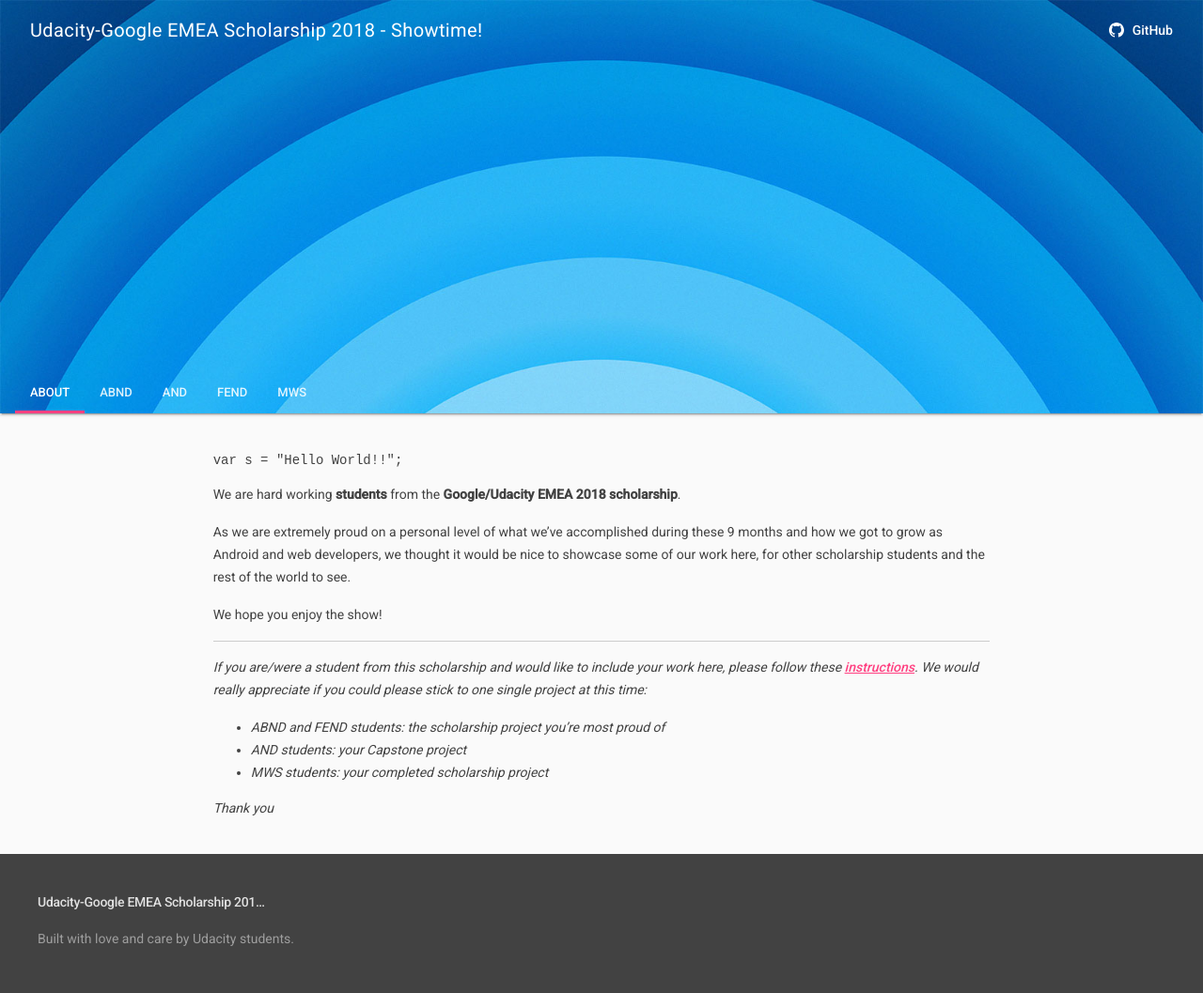
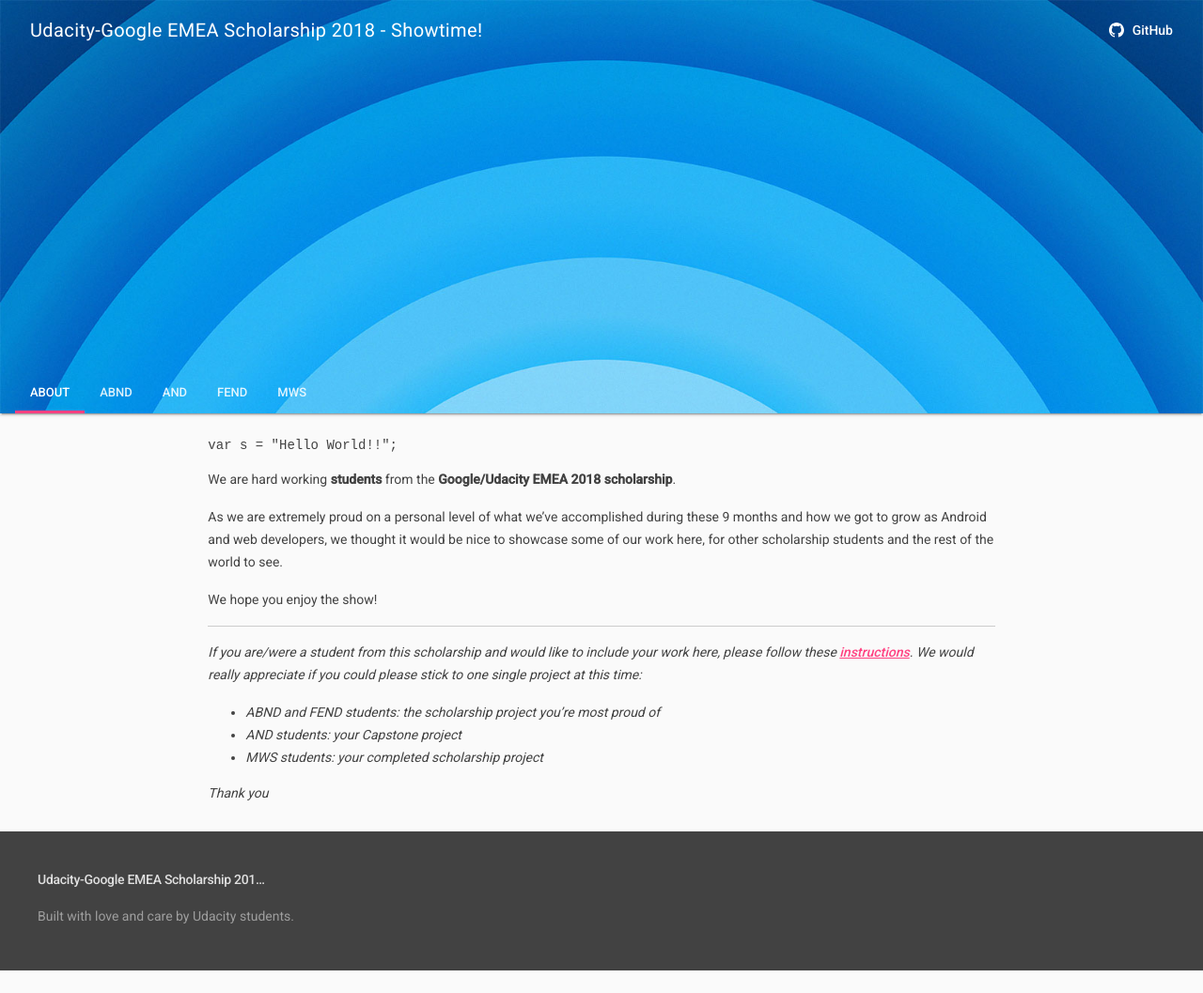
Before and after one commit to google-udacity-scholars18/google-udacity-scholars18.github.io, a Jekyll site: the page built from index.md, in a window 1280 px wide. Shown: the whole page at 94% size. Built offline with Jekyll 4.4.1, drawn with Linux system fonts in a browser that asks for light colours; after the commit the page ends 1033 px from its top, so only the background shows below that.

Commit message:
Introduce negative margins to the grid
Nested grids get increasingly narrow when nothing is done to undo
the padding imposed by parent grid.

Introducing negative margins to the grid container allows it to be
placed inside a cell without culminative effect each level would have
on the cell margins.

```diff
--- a/_layouts/home.html
+++ b/_layouts/home.html
@@ -1,15 +1,16 @@
 ---
 layout: default
 ---
-<div class="post-ribbon"></div>
-<main class="post-main mdl-layout__content">
-  <div class="post-container mdl-grid">
+<main class="mdl-layout__content">
+  <div class="mdl-grid">
     <div class="mdl-cell mdl-cell--2-col mdl-cell--hide-tablet mdl-cell--hide-phone"></div>
-    <div class="post-section content mdl-color-text--grey-800 mdl-cell mdl-cell--8-col">
+    <div class=" mdl-cell mdl-cell--8-col mdl-color-text--grey-800">
       <div class="mdl-color-text--grey-500">
 	{{ page.date | date: "%b %-d, %Y" }}{% if page.author %} • {{ page.author }}{% endif %}{% if page.meta %} • {{ page.meta }}{% endif %}
       </div>
+      {% if page.title %}
       <h3>{{ page.title }}</h3>
+      {% endif %}
       <article class="post-content">
         <p>{{ content }}</p>
       </article>
--- a/_layouts/page.html
+++ b/_layouts/page.html
@@ -1,4 +1,6 @@
 ---
 layout: default
 ---
-{{ content }}
+<main class="mdl-layout__content">
+  {{ content }}
+</main>
--- a/assets/main.scss
+++ b/assets/main.scss
@@ -20,10 +20,22 @@
     background-color: #FAFAFA;
 }
 
+/** Constrian max width of header, content, and footer for extra-large screens */
 .max-width-container {
     width: 100%;
     max-width: 1600px;
     margin: 0 auto;
+}
+
+/** Introduce negative margins to grid-container to avoid excessive narrowing in nested grids */
+.mdl-grid {
+    margin: -8px;
+    padding: 0; // reset padding
+}
+
+/** Compensate for the lack of padding around first/last cells with content container */
+.mdl-layout__content {
+    padding: 8px;
 }
 
 /** Global supporting classes **/
```
